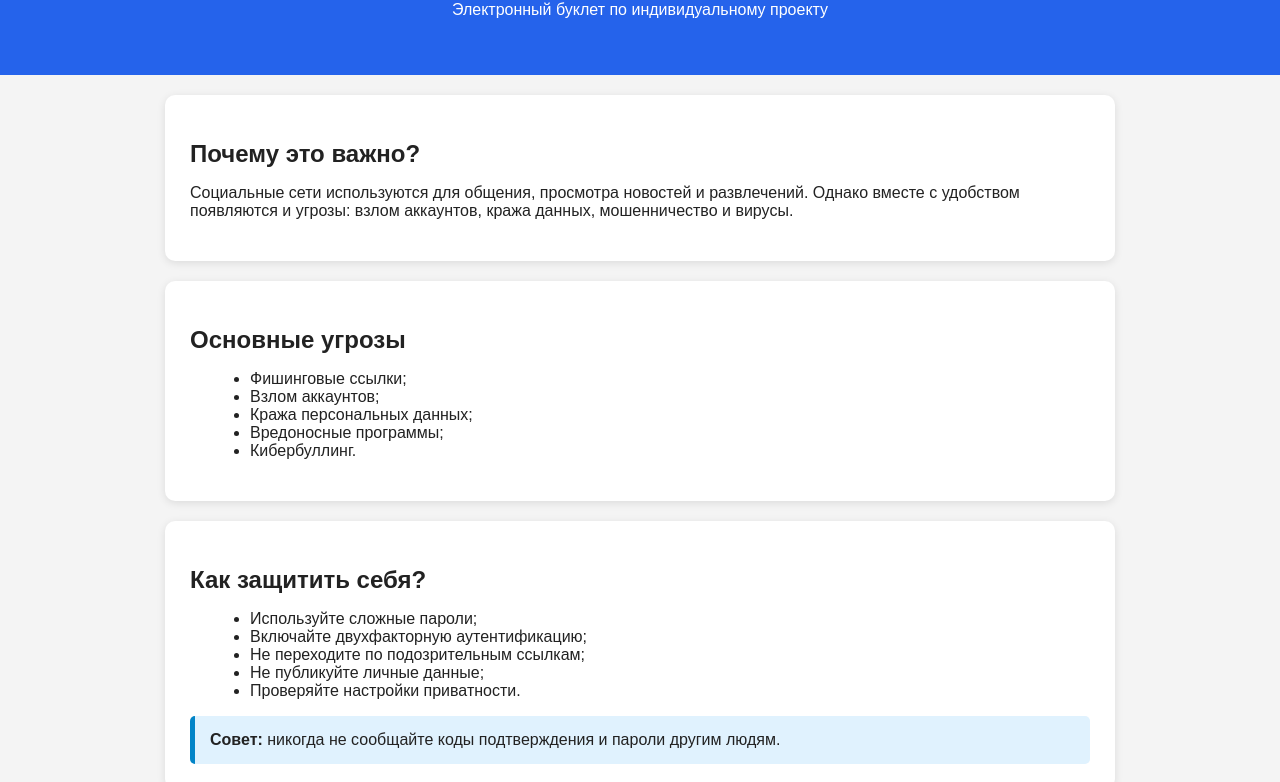
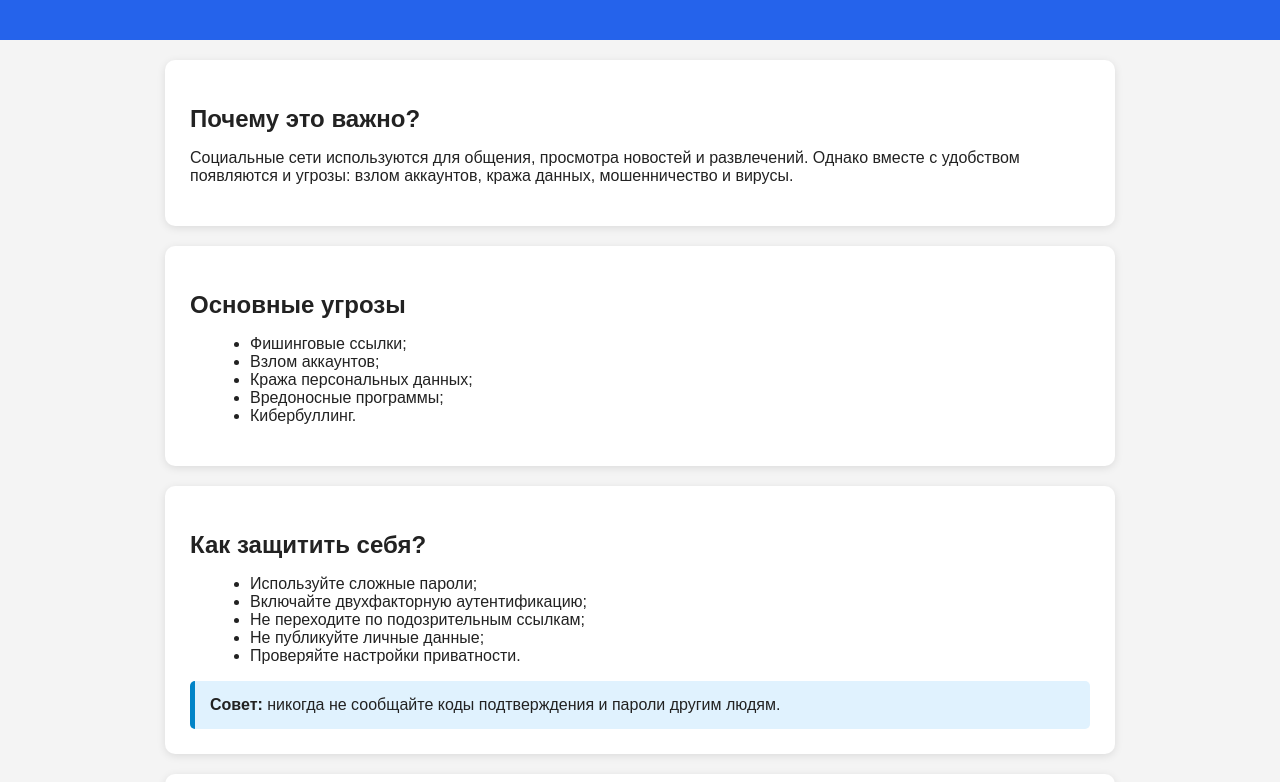
Before and after one commit to bartenev491/bartenev491.github.io, a plain HTML site: page index.html in a window 1280 px wide. Shown: the part 113-895 px from the top of the page. Drawn offline with Linux system fonts and the light colour scheme.

Commit message:
Update index.html

```diff
--- a/index.html
+++ b/index.html
@@ -57,7 +57,6 @@ footer {
 
 <header>
     <h1>Безопасность в социальных сетях</h1>
-    <p>Электронный буклет по индивидуальному проекту</p>
 </header>
 
 <section>
```
